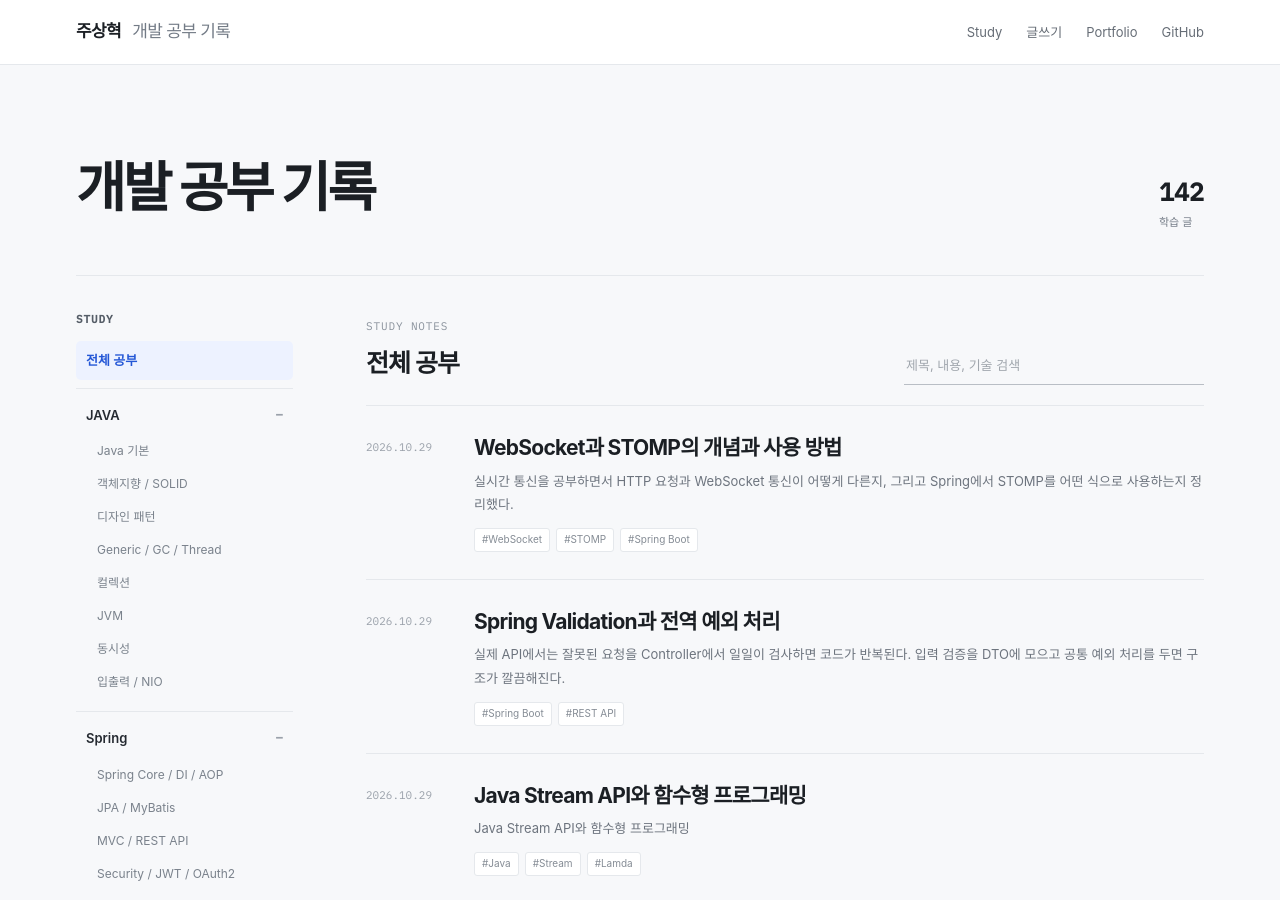
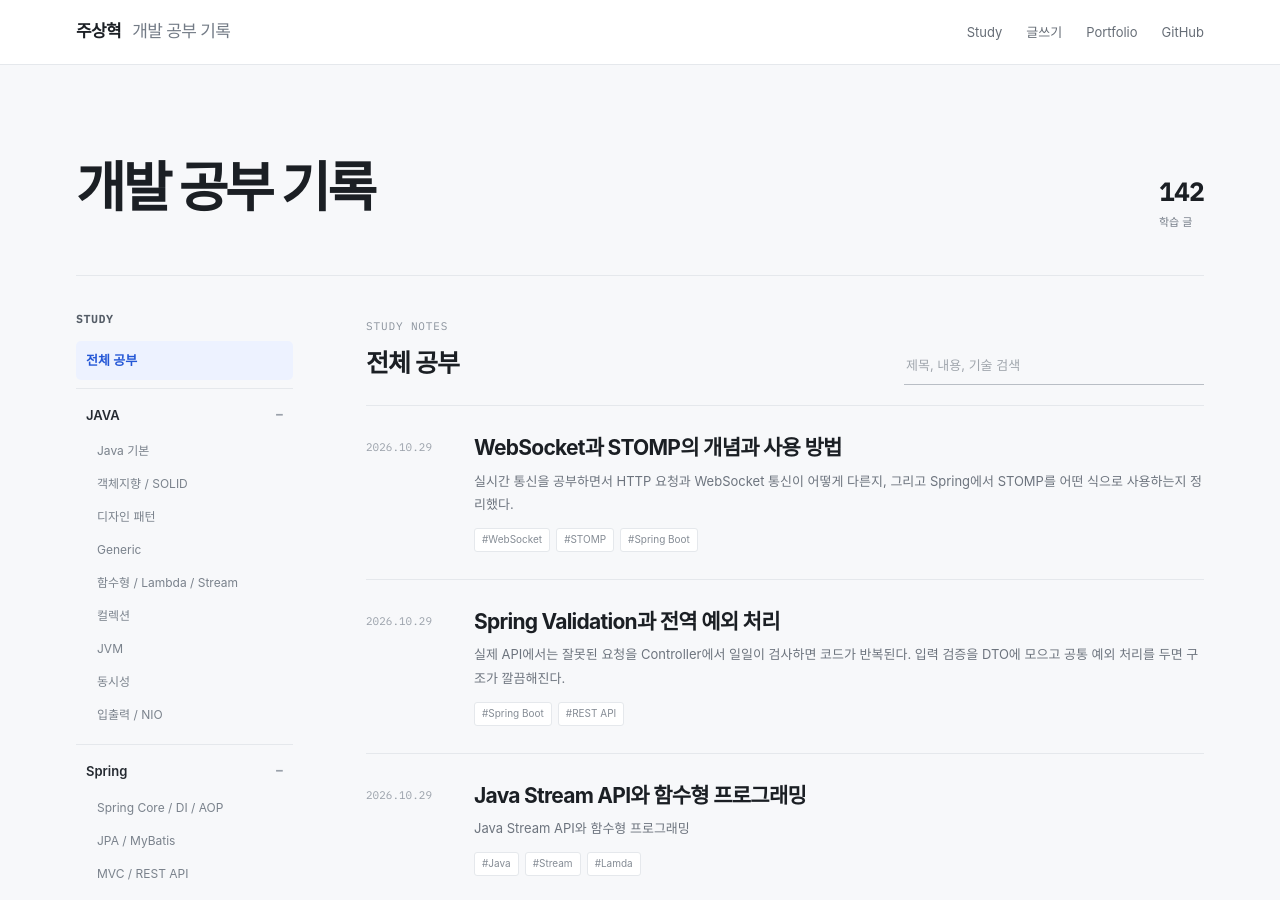
Before and after one commit to zuzusnasna/zuzusnasna.github.io, a Jekyll site: the page built from index.md, in a window 1280 px wide and 900 px high. Built offline with Jekyll 4.4.1, drawn with Linux system fonts in a browser that asks for light colours; some web fonts are replaced.

Commit message:
Fix Java study category classification

```diff
--- a/_layouts/home.html
+++ b/_layouts/home.html
@@ -12,7 +12,7 @@ layout: default
     <div class="nav-title">STUDY</div>
     <button class="study-nav-item active" data-section="all" type="button">전체 공부</button>
     <div class="nav-group open"><button class="nav-group-title" data-section="java" type="button">JAVA <span>−</span></button><div class="nav-children">
-      <button data-section="java-core" type="button">Java 기본</button><button data-section="java-oop" type="button">객체지향 / SOLID</button><button data-section="java-pattern" type="button">디자인 패턴</button><button data-section="java-advanced" type="button">Generic / GC / Thread</button><button data-section="java-collections" type="button">컬렉션</button><button data-section="java-jvm" type="button">JVM</button><button data-section="java-concurrency" type="button">동시성</button><button data-section="java-io" type="button">입출력 / NIO</button>
+      <button data-section="java-core" type="button">Java 기본</button><button data-section="java-oop" type="button">객체지향 / SOLID</button><button data-section="java-pattern" type="button">디자인 패턴</button><button data-section="java-generics" type="button">Generic</button><button data-section="java-functional" type="button">함수형 / Lambda / Stream</button><button data-section="java-collections" type="button">컬렉션</button><button data-section="java-jvm" type="button">JVM</button><button data-section="java-concurrency" type="button">동시성</button><button data-section="java-io" type="button">입출력 / NIO</button>
     </div></div>
     <div class="nav-group open"><button class="nav-group-title" data-section="spring" type="button">Spring <span>−</span></button><div class="nav-children">
       <button data-section="spring-core" type="button">Spring Core / DI / AOP</button><button data-section="spring-data" type="button">JPA / MyBatis</button><button data-section="spring-web" type="button">MVC / REST API</button><button data-section="spring-security" type="button">Security / JWT / OAuth2</button><button data-section="spring-testing" type="button">테스트 / 품질 관리</button>
@@ -41,12 +41,13 @@ layout: default
         {% if post.section contains 'spring' %}{% assign parent_classification = 'spring' %}{% elsif post.section contains 'java' %}{% assign parent_classification = 'java' %}{% elsif post.section contains 'database' %}{% assign parent_classification = 'database' %}{% elsif post.section contains 'backend' %}{% assign parent_classification = 'backend' %}{% elsif post.section contains 'frontend' %}{% assign parent_classification = 'frontend' %}{% elsif post.section contains 'infra' %}{% assign parent_classification = 'infra' %}{% elsif post.section contains 'ml' %}{% assign parent_classification = 'ml' %}{% else %}{% assign parent_classification = post.section %}{% endif %}
       {% elsif tags_text contains 'java' or category == 'java' or category == 'jvm' %}
         {% if haystack contains 'jvm' or haystack contains 'jit' or haystack contains 'gc roots' or haystack contains 'memory leak' or haystack contains 'class loading' or haystack contains 'metaspace' or haystack contains '가비지 컬렉션' or haystack contains '클래스 로딩' or haystack contains 'heap' or haystack contains 'stack memory' %}{% assign classification = 'java-jvm' %}
+        {% elsif haystack contains 'lambda' or haystack contains 'stream' or haystack contains '람다' or haystack contains '함수형' %}{% assign classification = 'java-functional' %}
         {% elsif haystack contains 'collection' or haystack contains 'arraylist' or haystack contains 'linkedlist' or haystack contains 'hashmap' or haystack contains 'hashset' or haystack contains 'treeset' or haystack contains 'queue' or haystack contains 'deque' or haystack contains 'iterator' or haystack contains 'comparator' or haystack contains '컬렉션' or haystack contains 'list' or haystack contains 'set' or haystack contains 'map' %}{% assign classification = 'java-collections' %}
         {% elsif haystack contains 'concurrency' or haystack contains 'synchronized' or haystack contains 'reentrantlock' or haystack contains 'executorservice' or haystack contains 'completablefuture' or haystack contains 'volatile' or haystack contains 'atomic' or haystack contains 'threadlocal' or haystack contains 'deadlock' or haystack contains '동시성' or haystack contains '스레드' or haystack contains '멀티스레드' or haystack contains 'lock' %}{% assign classification = 'java-concurrency' %}
         {% elsif haystack contains 'filechannel' or haystack contains 'nio' or haystack contains 'inputstream' or haystack contains 'outputstream' or haystack contains 'buffered' or haystack contains 'serialization' or haystack contains '입출력' or haystack contains '직렬화' or haystack contains 'file api' %}{% assign classification = 'java-io' %}
         {% elsif haystack contains 'design pattern' or haystack contains '디자인 패턴' or haystack contains '디자인패턴' or haystack contains 'singleton' or haystack contains 'strategy' or haystack contains 'factory' or haystack contains 'observer' or haystack contains 'command' or haystack contains 'decorator' or haystack contains 'composite' or haystack contains 'adapter' or haystack contains 'facade' or haystack contains 'proxy' or haystack contains 'builder' or haystack contains 'prototype' or haystack contains 'state pattern' or haystack contains 'chain of responsibility' %}{% assign classification = 'java-pattern' %}
         {% elsif haystack contains 'solid' or haystack contains 'oop' or haystack contains 'inheritance' or haystack contains 'composition' or haystack contains 'coupling' or haystack contains 'cohesion' or haystack contains 'interface' or haystack contains 'abstract class' or haystack contains '객체지향' or haystack contains '상속' or haystack contains '다형성' or haystack contains '캡슐화' or haystack contains '추상화' or haystack contains '결합도' or haystack contains '응집도' or haystack contains 'dip' %}{% assign classification = 'java-oop' %}
-        {% elsif haystack contains 'generic' or haystack contains 'garbage collection' or haystack contains 'thread' or haystack contains '제네릭' or haystack contains '제네릭스' or haystack contains 'stream api' or haystack contains 'lambda' or haystack contains '람다' or haystack contains '함수형' %}{% assign classification = 'java-advanced' %}
+        {% elsif haystack contains 'generic' or haystack contains '제네릭' or haystack contains '제네릭스' %}{% assign classification = 'java-generics' %}
         {% else %}{% assign classification = 'java-core' %}{% endif %}
         {% assign parent_classification = 'java' %}
       {% elsif category == 'spring core / di / aop' %}{% assign classification = 'spring-core' %}{% assign parent_classification = 'spring' %}
@@ -83,7 +84,7 @@ layout: default
           {% elsif haystack contains 'nio' or haystack contains 'filechannel' or haystack contains 'inputstream' or haystack contains 'outputstream' or haystack contains 'buffered' or haystack contains '입출력' or haystack contains '직렬화' %}{% assign classification = 'java-io' %}
           {% elsif haystack contains 'design pattern' or haystack contains '디자인 패턴' or haystack contains '디자인패턴' or haystack contains 'singleton' or haystack contains 'strategy' or haystack contains 'factory' or haystack contains 'observer' or haystack contains 'command' or haystack contains 'decorator' or haystack contains 'adapter' or haystack contains 'facade' or haystack contains 'proxy' or haystack contains 'builder' or haystack contains 'prototype' %}{% assign classification = 'java-pattern' %}
           {% elsif haystack contains 'solid' or haystack contains 'oop' or haystack contains 'inheritance' or haystack contains 'composition' or haystack contains 'coupling' or haystack contains 'cohesion' or haystack contains 'interface' or haystack contains '객체지향' or haystack contains '상속' or haystack contains '다형성' or haystack contains '캡슐화' or haystack contains '추상화' %}{% assign classification = 'java-oop' %}
-          {% elsif haystack contains 'generic' or haystack contains 'stream' or haystack contains 'lambda' or haystack contains '람다' or haystack contains '함수형' or haystack contains '제네릭' %}{% assign classification = 'java-advanced' %}
+          {% elsif haystack contains 'generic' or haystack contains '제네릭' %}{% assign classification = 'java-generics' %}
           {% else %}{% assign classification = 'java-core' %}{% endif %}
         {% elsif haystack contains 'redis' %}
           {% assign classification = 'database-redis' %}{% assign parent_classification = 'database' %}
@@ -130,7 +131,7 @@ layout: default
 <script>
 (() => {
   const cards = [...document.querySelectorAll('.study-card')], buttons = [...document.querySelectorAll('.study-nav [data-section]')], groups = [...document.querySelectorAll('.nav-group-title')], input = document.getElementById('study-search-input'), empty = document.getElementById('empty'), title = document.getElementById('section-title'), tagPanel = document.getElementById('tag-search-panel'), tagItems = [...document.querySelectorAll('.tag-search-item')];
-  const labels = {all:'전체 공부',java:'JAVA','java-core':'JAVA 기본','java-oop':'객체지향 / SOLID','java-pattern':'디자인 패턴','java-advanced':'Generic / GC / Thread','java-collections':'컬렉션','java-jvm':'JVM','java-concurrency':'동시성','java-io':'입출력 / NIO',spring:'Spring','spring-core':'Spring Core / DI / AOP','spring-data':'JPA / MyBatis','spring-web':'MVC / REST API','spring-security':'Security / JWT / OAuth2','spring-testing':'테스트 / 품질 관리',database:'Database','database-oracle':'Oracle / SQL / PL-SQL','database-redis':'Redis',backend:'Backend','backend-messaging':'실시간 / 메시징','backend-performance':'성능 / 부하 테스트',frontend:'Frontend','frontend-html':'HTML / CSS / JavaScript','frontend-react':'React',infra:'Infra','infra-linux':'Linux','infra-aws':'AWS / EC2','infra-docker':'Docker','infra-cicd':'GitHub Actions / CI-CD',ml:'Machine Learning'};
+  const labels = {all:'전체 공부',java:'JAVA','java-core':'JAVA 기본','java-oop':'객체지향 / SOLID','java-pattern':'디자인 패턴','java-generics':'Generic','java-functional':'함수형 / Lambda / Stream','java-advanced':'Generic','java-collections':'컬렉션','java-jvm':'JVM','java-concurrency':'동시성','java-io':'입출력 / NIO',spring:'Spring','spring-core':'Spring Core / DI / AOP','spring-data':'JPA / MyBatis','spring-web':'MVC / REST API','spring-security':'Security / JWT / OAuth2','spring-testing':'테스트 / 품질 관리',database:'Database','database-oracle':'Oracle / SQL / PL-SQL','database-redis':'Redis',backend:'Backend','backend-messaging':'실시간 / 메시징','backend-performance':'성능 / 부하 테스트',frontend:'Frontend','frontend-html':'HTML / CSS / JavaScript','frontend-react':'React',infra:'Infra','infra-linux':'Linux','infra-aws':'AWS / EC2','infra-docker':'Docker','infra-cicd':'GitHub Actions / CI-CD',ml:'Machine Learning'};
   let current = 'all';
   function openParentFor(section) { const group = buttons.find(b => b.dataset.section === section)?.closest('.nav-group'); if (!group) return; group.classList.add('open'); const i = group.querySelector('.nav-group-title span'); if (i) i.textContent = '−'; }
   function render() { const q = input.value.trim().toLowerCase(); let visible = 0; cards.forEach(card => { const s = current === 'all' || card.dataset.section === current || card.dataset.parentSection === current; const m = !q || card.dataset.search.includes(q); const show = s && m; card.style.display = show ? '' : 'none'; if (show) visible++; }); empty.hidden = visible !== 0; title.textContent = q && current === 'all' ? '검색 결과' : (labels[current] || '전체 공부'); }
```
